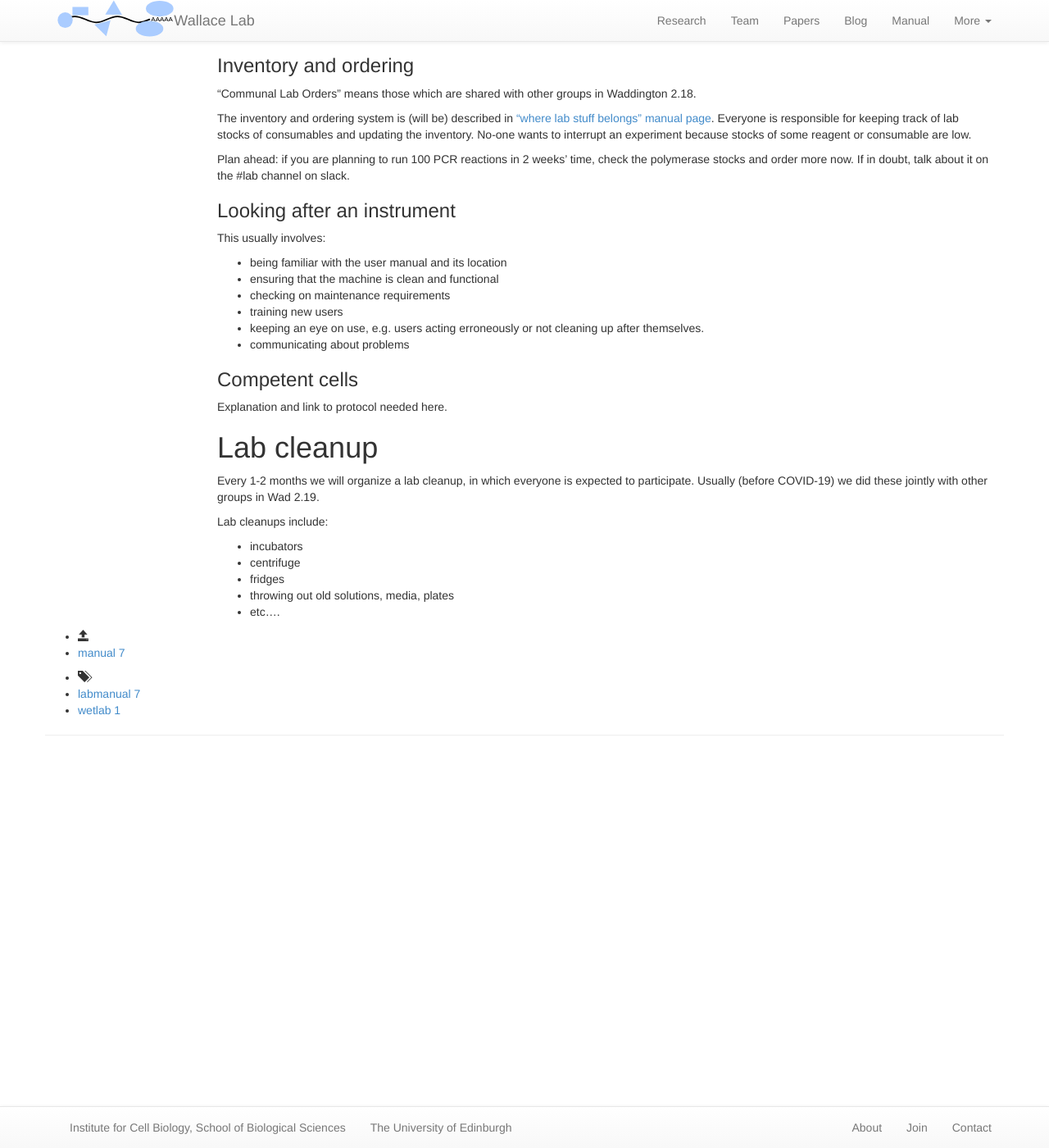
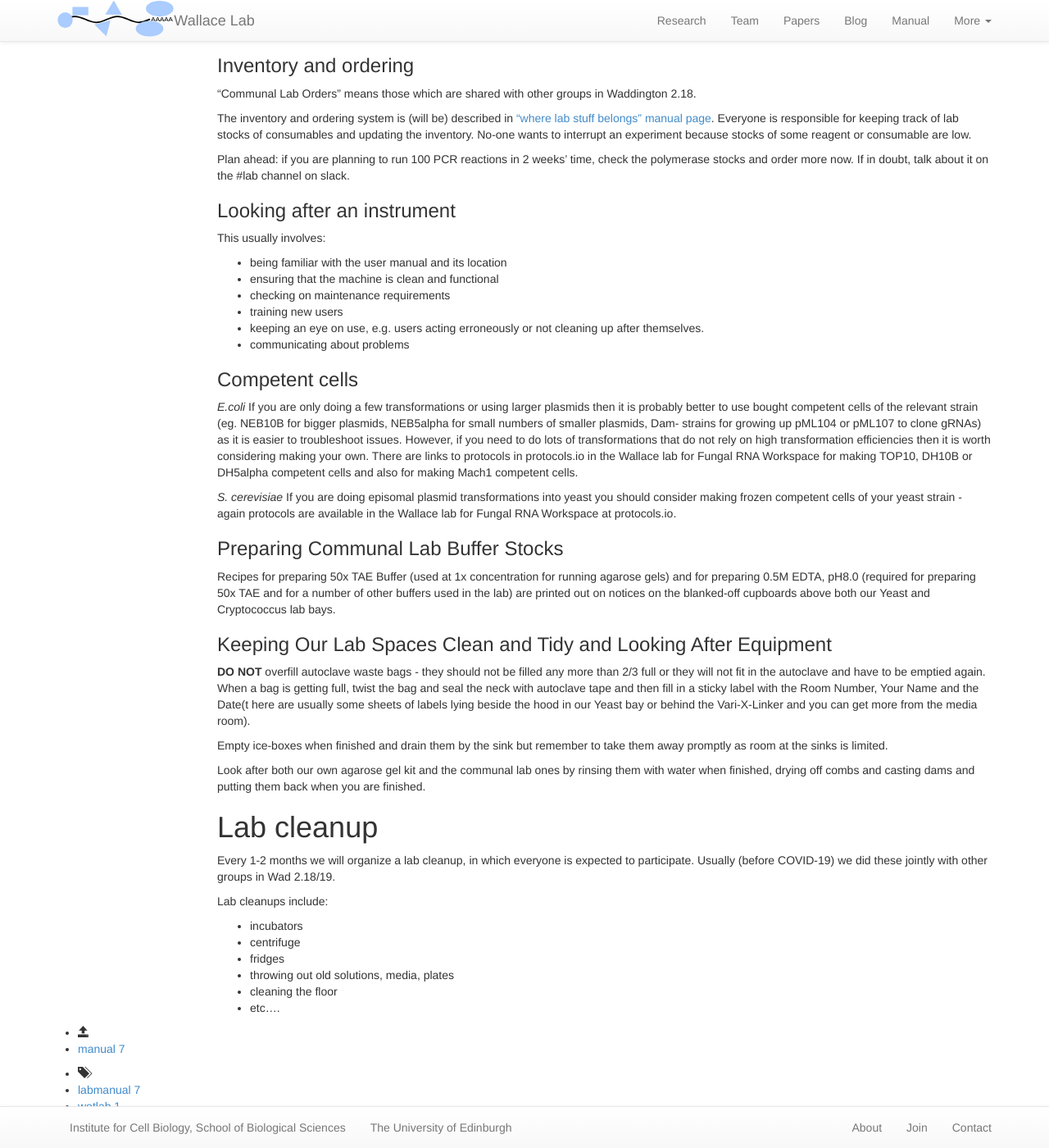
Before and after one commit to swinterbourne/ewallace.github.io, a Jekyll site: the page built from manual/_posts/2021-01-15-lab-jobs.md, in a window 1280 px wide and 1400 px high, scrolled down 755 px. Shown: the whole window at 82% size. Built offline with Jekyll 4.4.1, drawn with Linux system fonts in a browser that asks for light colours; nearby versions of some CDN libraries.

Commit message:
Update 2021-01-15-lab-jobs.md
Updated the Lab Jobs page to  include Competent Cells, Preparing Communal Lab Buffers, Keeping Our Lab Spaces Clean and Tidy and Looking After Equipment

```diff
--- a/manual/_posts/2021-01-15-lab-jobs.md
+++ b/manual/_posts/2021-01-15-lab-jobs.md
@@ -66,12 +66,28 @@ This usually involves:
 
 ### Competent cells
 
-Explanation and link to protocol needed here.
+*E.coli*
+If you are only doing a few transformations or using larger plasmids then it is probably better to use bought competent cells of the relevant strain (eg. NEB10B for bigger plasmids, NEB5alpha for small numbers of smaller plasmids, Dam- strains for growing up pML104 or pML107 to clone gRNAs) as it is easier to troubleshoot issues. However, if you need to do lots of transformations that do not rely on  high transformation efficiencies then it is worth considering making your own. There are links to protocols in protocols.io in the Wallace lab for Fungal RNA Workspace for making TOP10, DH10B or DH5alpha competent cells and also for making Mach1 competent cells.
+
+*S. cerevisiae*
+If you are doing episomal plasmid transformations into yeast you should consider making frozen competent cells of your yeast strain - again protocols are available in the Wallace lab for Fungal RNA Workspace at protocols.io.
+
+### Preparing Communal Lab Buffer Stocks
+
+Recipes for preparing 50x TAE Buffer (used at 1x concentration for running agarose gels) and for preparing 0.5M EDTA, pH8.0 (required for preparing 50x TAE and for a number of other buffers used in the lab) are printed out on notices on the blanked-off cupboards above both our Yeast and Cryptococcus lab bays.
+
+### Keeping Our Lab Spaces Clean and Tidy and Looking After Equipment
+
+**DO NOT** overfill autoclave waste bags - they should not be filled any more than 2/3 full or they will not fit in the autoclave and have to be emptied again. When a bag is getting full, twist the bag and seal the neck with autoclave tape and then fill in a sticky label with the Room Number, Your Name and the Date(t here are usually some sheets of labels lying beside the hood in our Yeast bay or behind the Vari-X-Linker and you can get more from the media room).
+
+Empty ice-boxes when finished and drain them by the sink but remember to take them away promptly as room at the sinks is limited.
+
+Look after both our own agarose gel kit and the communal lab ones by rinsing them with water when finished, drying off combs and casting dams and putting them back when you are finished.
 
 # Lab cleanup
 
 Every 1-2 months we will organize a lab cleanup, in which everyone is expected to participate.
-Usually (before COVID-19) we did these jointly with other groups in Wad 2.19.
+Usually (before COVID-19) we did these jointly with other groups in Wad 2.18/19.
 
 Lab cleanups include:
 
@@ -79,4 +95,5 @@ Lab cleanups include:
 * centrifuge
 * fridges
 * throwing out old solutions, media, plates
+* cleaning the floor
 * etc....
```
Also changed, not shown: other parts of manual/_posts/2021-01-15-lab-jobs.md (+1 -1 lines).
